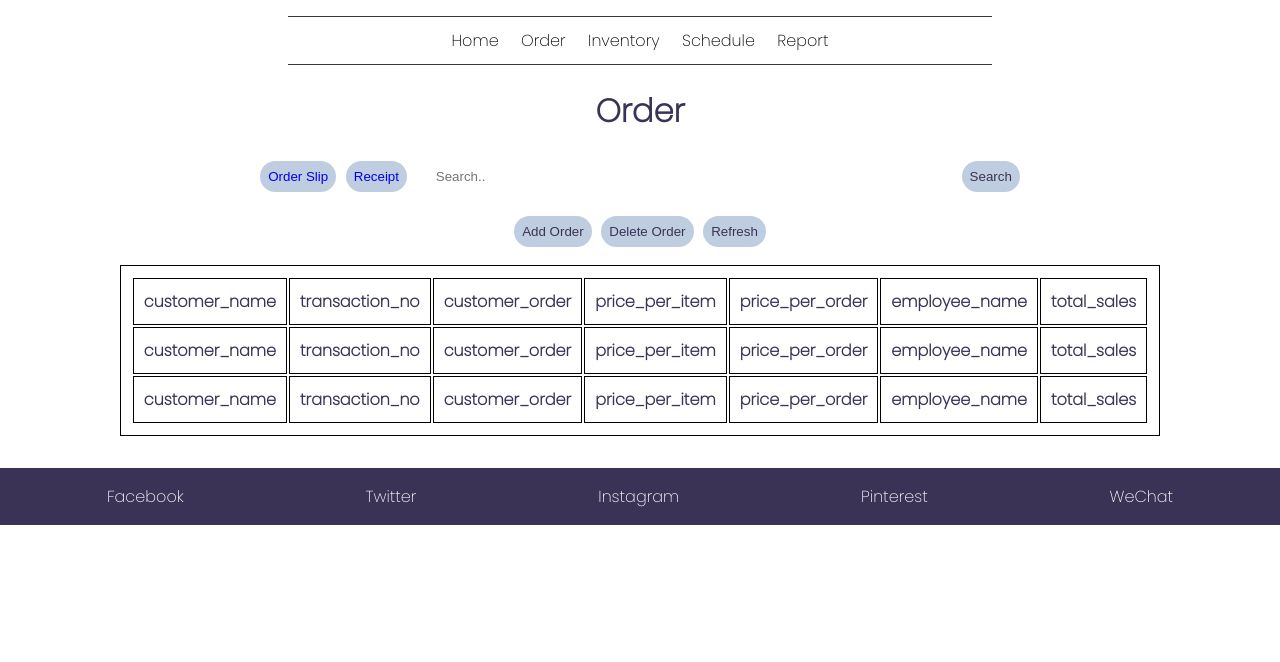
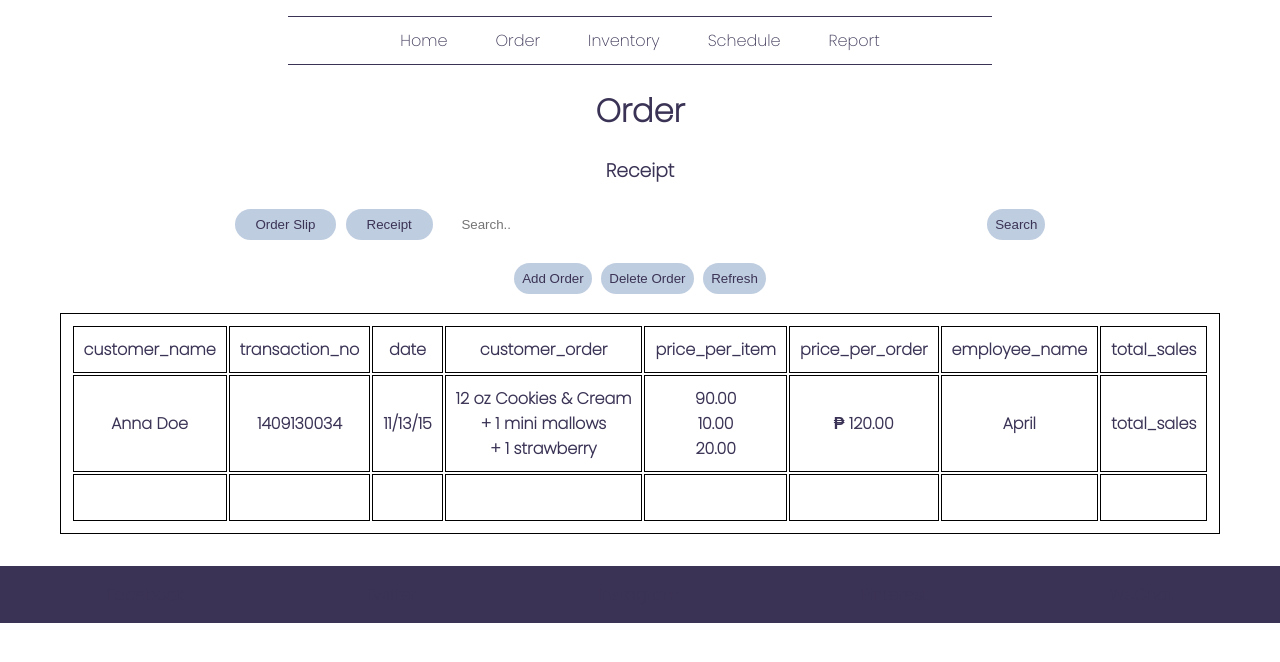
Before and after one commit to matereyes00/Blizzard-Blast, a Django app: page /receipt in a window 1280 px wide. Shown: the part 107-769 px from the top of the page. Run offline with Django 3.2, Linux system fonts and the light colour scheme; lists and menus that the app fills with data are empty.

Commit message:
Added dummy information in the order slip and receipt tables in their respective views. Changed styles accordingly.

```diff
--- a/blizzardblast/static/css/styles.css
+++ b/blizzardblast/static/css/styles.css
@@ -1,5 +1,6 @@
 @import url('https://fonts.googleapis.com/css2?family=Lato&family=Poppins:wght@200&display=swap');
 /*INDEX.HTML
+COLOR SCHEME
 BLACK - #000505
 ENG VIOLET - #3B3355
 DARK BLUE GREY - #5D5D81
@@ -128,6 +129,10 @@ header {
 }
 
 /* ======== ORDER.HTML and RECEIPT.HTML ============ */
+.title-area {
+    text-align: center;
+}
+
 .button-container {
     display: flex;
     justify-content: space-evenly;
@@ -215,13 +220,20 @@ header {
     justify-content: center;
 }
 
-a {
+a:link {
     text-decoration: none;
+    border: none;
+    color: #3B3355;
+    margin: 0.3rem;
+    padding: 0.5rem;
+    border-radius: 2rem;
 }
 
 a:hover {
     text-decoration: underline;
     cursor: pointer;
+    background-color: #3B3355;
+    color: #BFCDE0;
 }
 
 table, th {
--- a/blizzardblast/templates/receipt.html
+++ b/blizzardblast/templates/receipt.html
@@ -8,8 +8,10 @@
 
 {% block content %}
 
-<h1 class='view-title'>Order</h1>
-<!-- SEARCH BOX -->
+<div class="title-area">
+    <h1 class='view-title'>Order</h1>
+    <h3 class='view-subtitle'>Receipt</h3>
+</div><!-- SEARCH BOX -->
 <div id="filter-area">
     <button class="filter-button"><a href="{% url 'order' %}">Order Slip</a></button>
     <button class="filter-button"><a href="{% url 'receipt' %}">Receipt</a></button>
@@ -29,6 +31,7 @@
         <tr>
             <th>customer_name</th>
             <th>transaction_no</th>
+            <th>date</th>
             <th>customer_order</th>
             <th>price_per_item</th>
             <th>price_per_order</th>
@@ -38,24 +41,34 @@
 
         <!-- TABLE ROW WITH INFO -->
         <tr>
-            <th>customer_name</th>
-            <th>transaction_no</th>
-            <th>customer_order</th>
-            <th>price_per_item</th>
-            <th>price_per_order</th>
-            <th>employee_name</th>
+            <th>Anna Doe</th>
+            <th>1409130034</th>
+            <th>11/13/15</th>
+            <th>
+                12 oz Cookies & Cream<br>
+                + 1 mini mallows<br>
+                + 1 strawberry
+            </th>
+            <th>
+                90.00<br>
+                10.00<br>
+                20.00<br>
+            </th>
+            <th>₱ 120.00</th>
+            <th>April</th>
             <th>total_sales</th>
         </tr>
 
         <!-- TABLE ROW WITHOUT INFO -->
         <tr>
-            <th>customer_name</th>
-            <th>transaction_no</th>
-            <th>customer_order</th>
-            <th>price_per_item</th>
-            <th>price_per_order</th>
-            <th>employee_name</th>
-            <th>total_sales</th>
+            <th>&nbsp;</th>
+            <th>&nbsp;</th>
+            <th>&nbsp;</th>
+            <th>&nbsp;</th>
+            <th>&nbsp;</th>
+            <th>&nbsp;</th>
+            <th>&nbsp;</th>
+            <th>&nbsp;</th>
         </tr>
 
     </table>
```
Also changed, not shown: blizzardblast/templates/order.html (+20 -14 lines).
